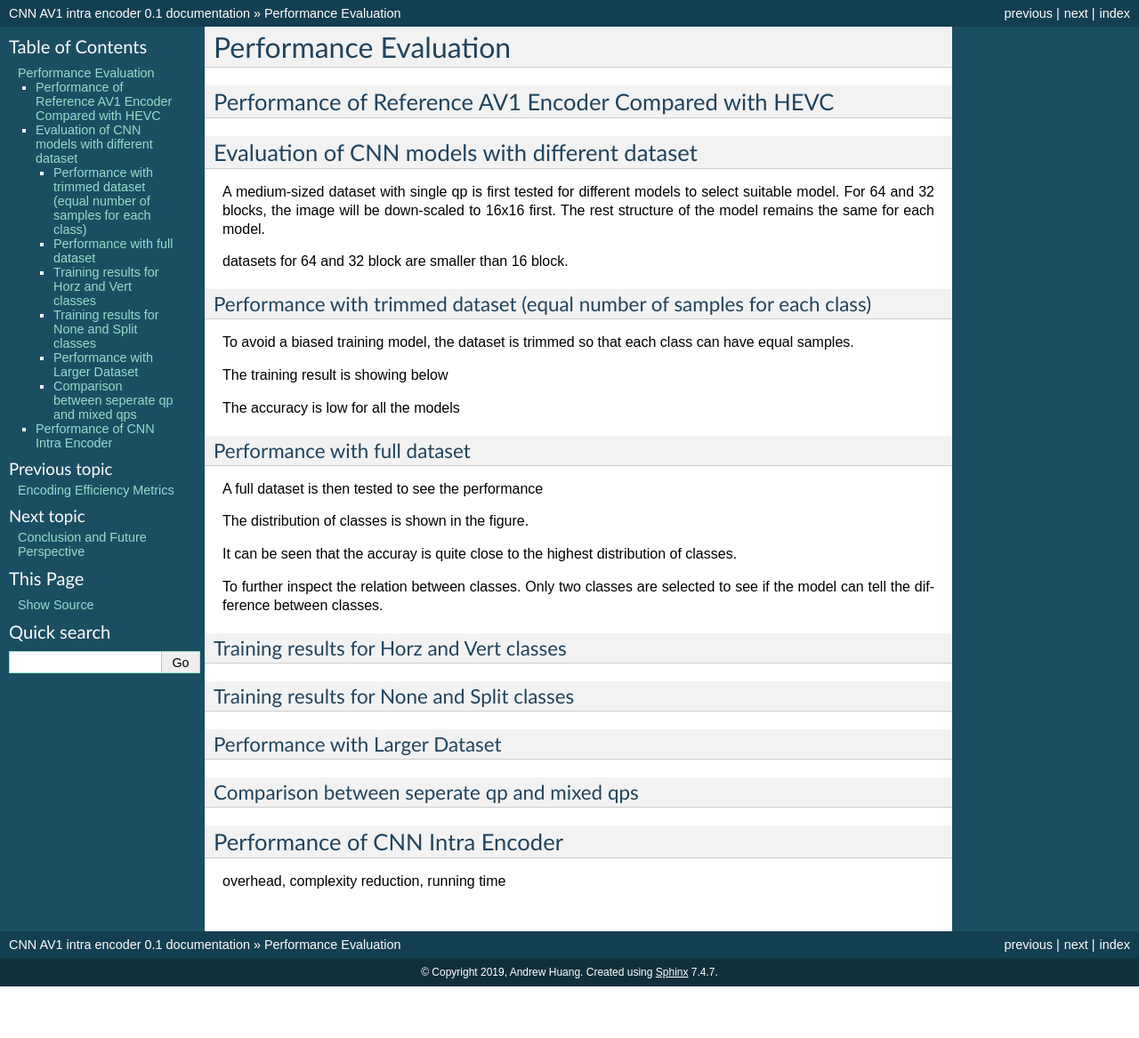
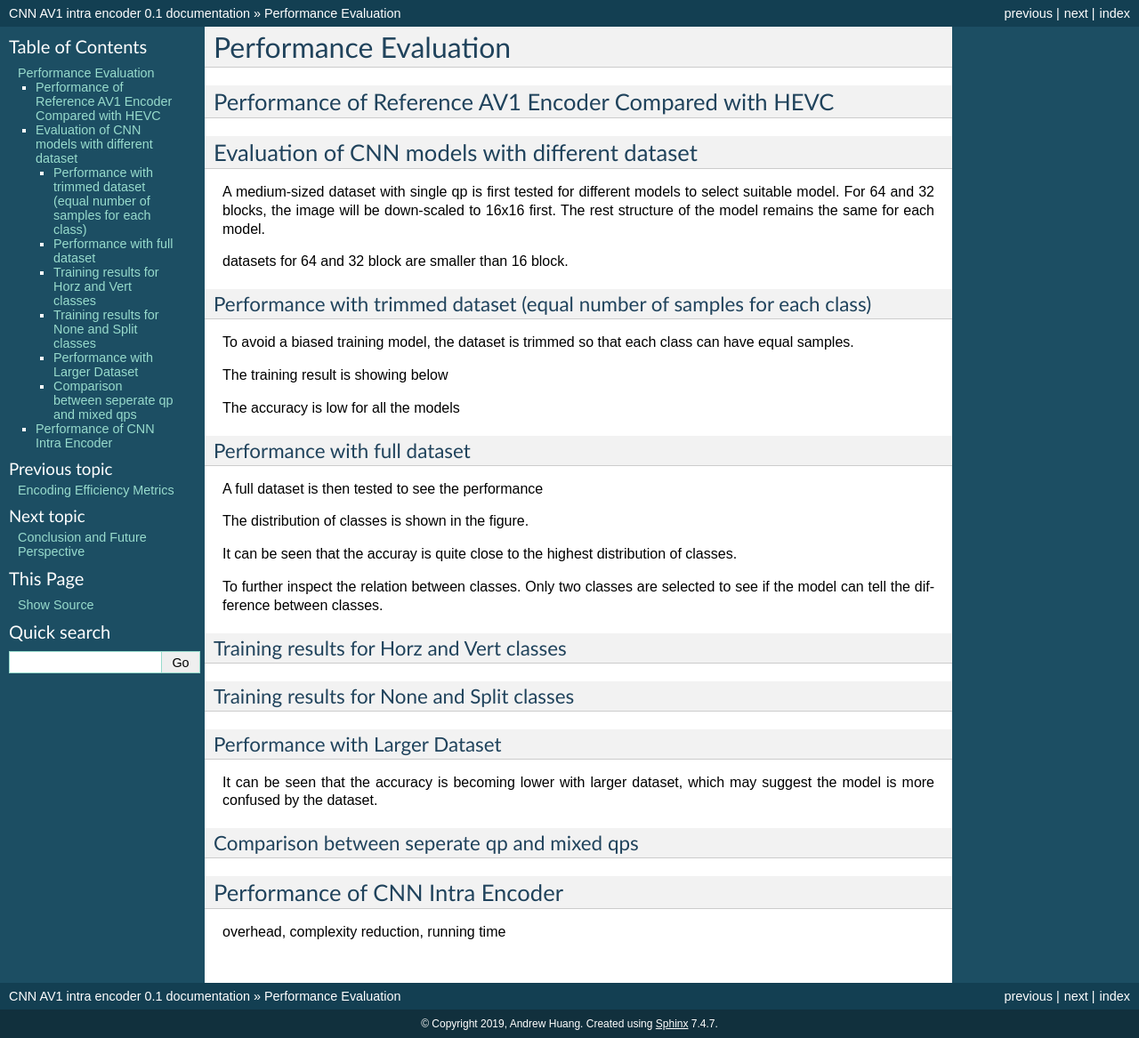
Before and after one commit to epadam/CNN-AV1-intra-encoder, a Sphinx documentation site: the page built from source/performance.rst, in a window 1280 px wide. Shown: the whole page at 89% size. Built offline with Sphinx 7.4.7, drawn with Linux system fonts in a browser that asks for light colours; before the commit the page ends 1109 px from its top, so only the background shows below that.

Commit message:
Update performance.rst

```diff
--- a/source/performance.rst
+++ b/source/performance.rst
@@ -53,7 +53,7 @@ Training results for None and Split classes
 --------------------------------------
 Performance with Larger Dataset
 --------------------------------------
-
+It can be seen that the accuracy is becoming lower with larger dataset, which may suggest the model is more confused by the dataset.
 
 
 ---------------------------------------------
```
